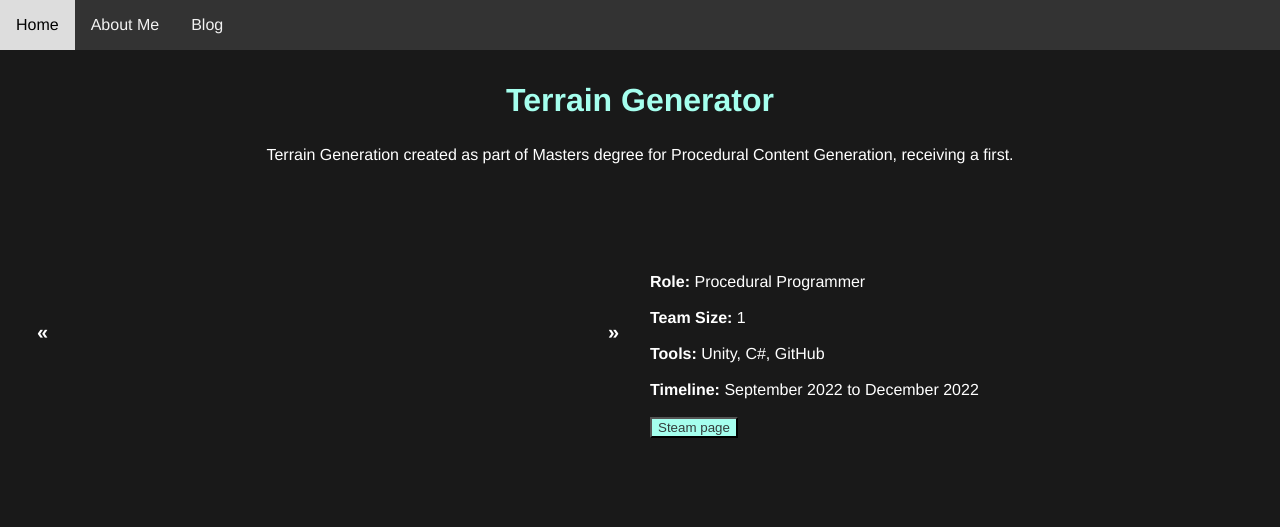
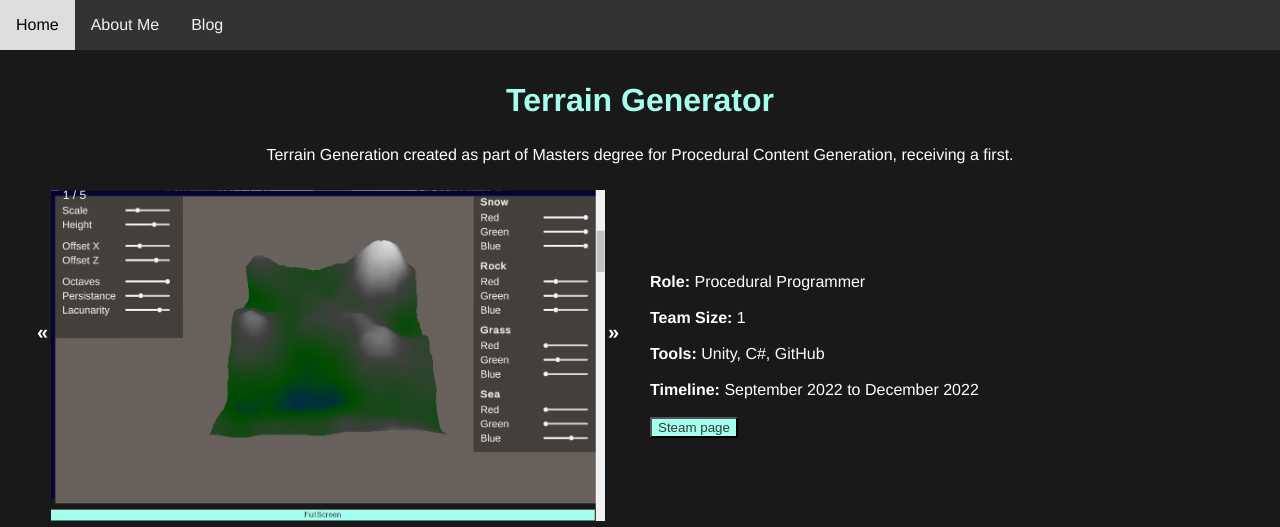
Before and after one commit to KaneAdams-Dev/KaneAdams-Dev.github.io, a Jekyll site: the page built from Projects/Masters/TerrainGeneration.html, in a window 1280 px wide and 900 px high, cut to the strip 0-527 px from the top of the window. Built offline with Jekyll 4.4.1, drawn with Linux system fonts in a browser that asks for light colours; Markdown is read by kramdown in place of the engine named in the settings.

Commit message:
Call Show Slide on Load
Added the function to load the first slide to HTML so it happens when you enter the page

```diff
--- a/Projects/Masters/TerrainGeneration.html
+++ b/Projects/Masters/TerrainGeneration.html
@@ -11,7 +11,7 @@ title: Terrain Generator | Lead Programmer
     <script type="text/javascript" src="/Scripts/Core.js"></script>
 </head>
 
-<body onload="initialiseCollapsibles()">
+<body onload="initialiseCollapsibles(), showSlide(0)">
     <section id="main-content">
         <div id="synopse">
             <h1>Terrain Generator</h1>
--- a/Scripts/Core.js
+++ b/Scripts/Core.js
@@ -62,7 +62,6 @@ function copyToClipboard(a_stringToCopy) {
 }
 
 let slideIndex = 0;
-showSlide(slideIndex);
 
 function changeSlide(a_dir){
     showSlide(slideIndex += a_dir);
```
